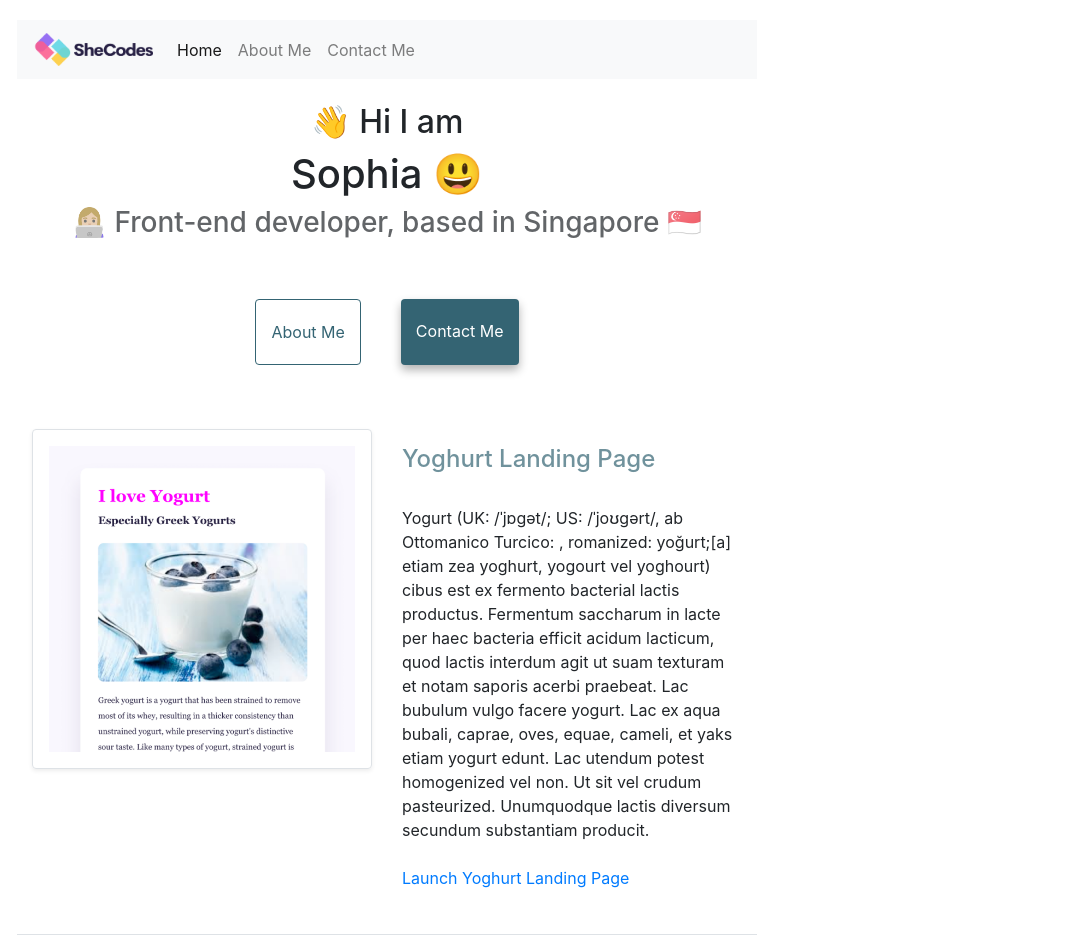
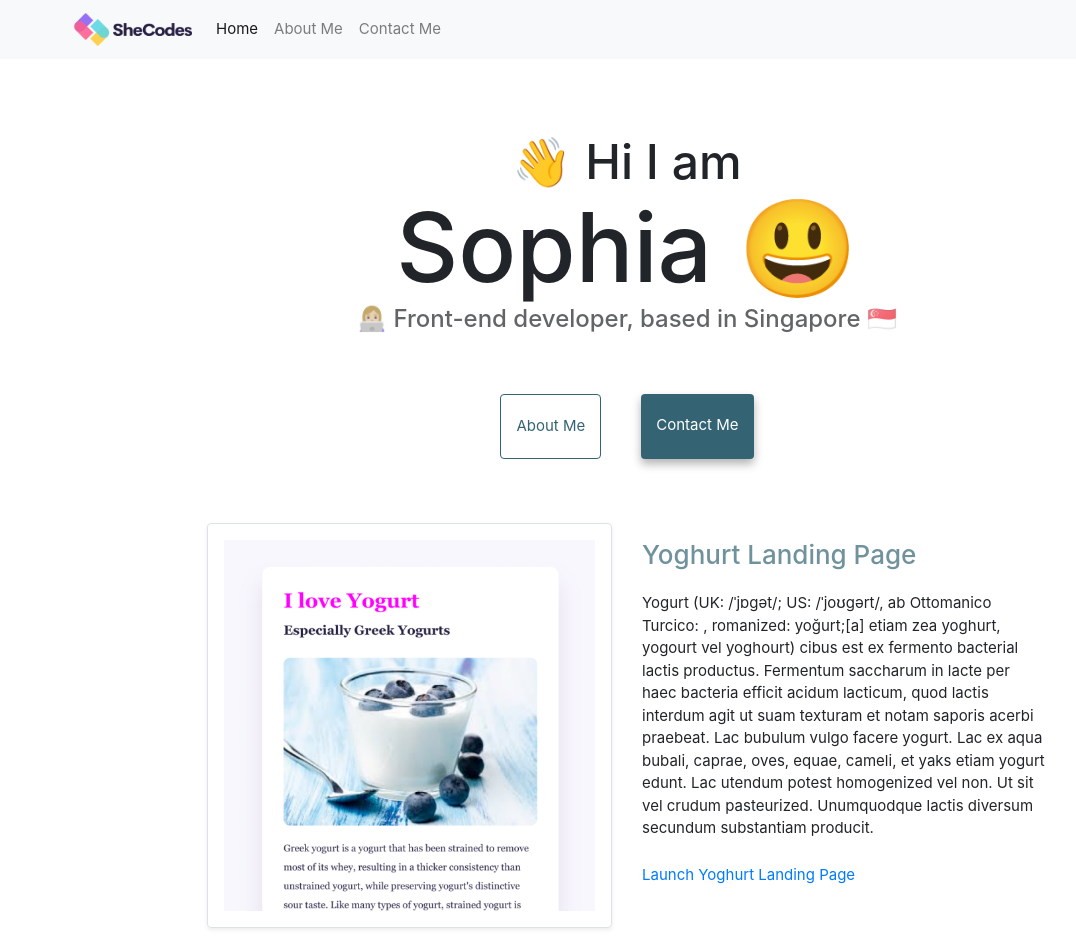
Before and after one commit to philosophially/homework-responsive-week-3, a plain HTML site: page index.html in a window 1280 px wide. Shown: the top 939 px of the page, without its empty margins (13-1089 px from the left). Drawn offline with nearby package versions, Linux system fonts and the light colour scheme.

Commit message:
Made final changes
Finally managed to centre the webpage view by adding a container to the navbar

```diff
--- a/index.html
+++ b/index.html
@@ -3,8 +3,8 @@
   <head>
     <meta charset="UTF-8" />
     <meta http-equiv="X-UA-Compatible" content="IE=edge" />
-    <meta name="viewport" content="width=<device-width>, initial-scale=1.0" />
-    <link rel="stylesheet" href="/styles/main.css" />
+    <meta name="viewport" content="width=device-width, initial-scale=1.0" />
+
     <link
       rel="stylesheet"
       href="https://cdn.jsdelivr.net/npm/bootstrap@4.6.2/dist/css/bootstrap.min.css"
@@ -21,6 +21,7 @@
       integrity="sha384-Fy6S3B9q64WdZWQUiU+q4/2Lc9npb8tCaSX9FK7E8HnRr0Jz8D6OP9dO5Vg3Q9ct"
       crossorigin="anonymous"
     ></script>
+    <link rel="stylesheet" href="/styles/main.css" />
 
     <meta
       name="description"
@@ -30,7 +31,8 @@
   </head>
 
   <body>
-    <nav class="navbar navbar-expand-lg navbar-light bg-light">
+    <nav class="navbar navbar-expand-lg navbar-light bg-light fixed-top">
+      <div class="container">
         <a class="navbar-brand" href="#"
           ><img
             src="images/shecodes-logo.png"
@@ -69,6 +71,7 @@
               >
             </li>
           </ul>
+        </div>
       </div>
     </nav>
     <br />
--- a/styles/main.css
+++ b/styles/main.css
@@ -6,8 +6,8 @@
 
 body {
   margin: 100px auto;
-  max-width: 800px;
-  padding: 20px 30px;
+  max-width: 900px;
+  padding: 10px 15px;
   font-size: 15px;
   display: block;
 }
@@ -117,12 +117,12 @@ p {
   }
 
   h1 {
-    font-size: 30px;
+    font-size: 50px;
     line-height: 1.5;
   }
 
   h2 {
-    font-size: 50px;
+    font-size: 30px;
     text-align: center;
   }
 
```
Also changed, not shown: about.html (+3 -2 lines). Lines whose indentation alone changed are shown as unchanged.
